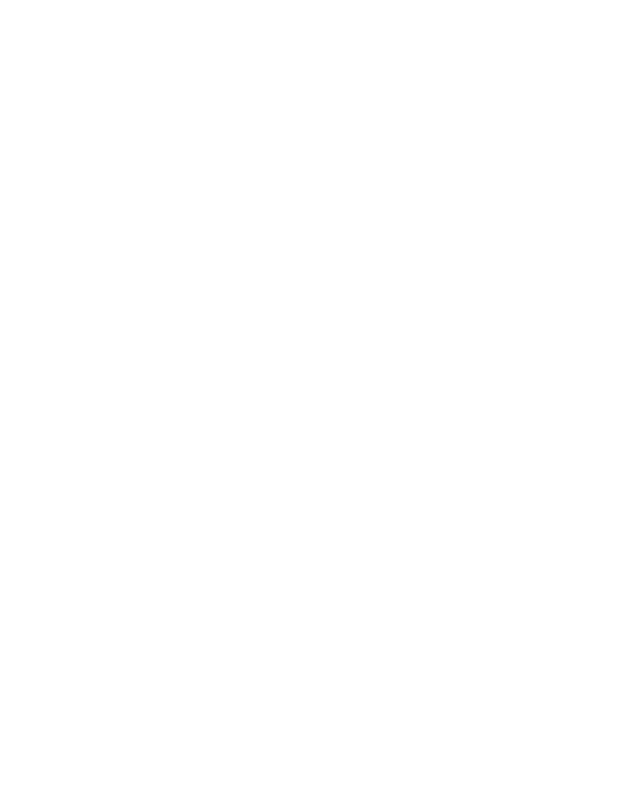
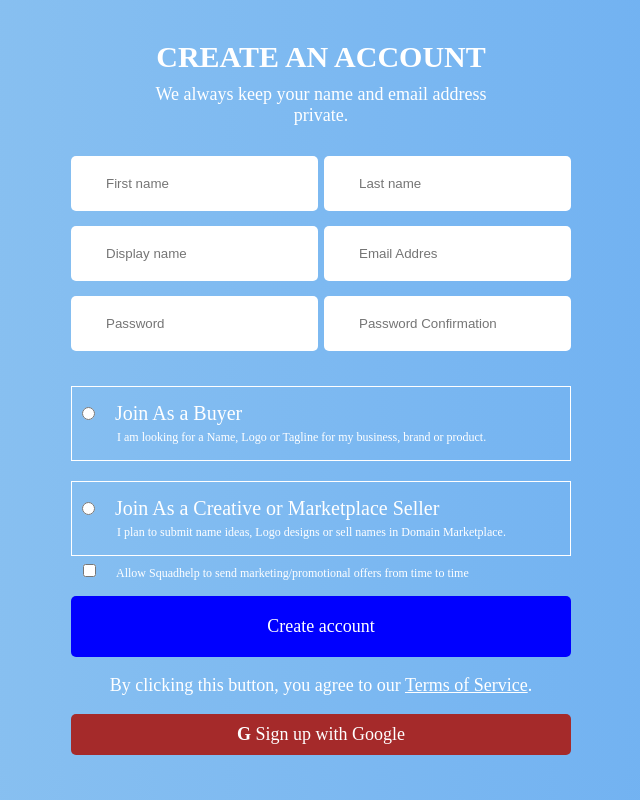
Before and after one commit to RuslanKondratuk/form-practic, a plain HTML site: page index.html in a window 1280 px wide. Shown: the whole page, without its empty margins (319-959 px from the left). Drawn offline with Linux system fonts and the light colour scheme.

Commit message:
ready form visualisated

```diff
--- a/index.html
+++ b/index.html
@@ -4,9 +4,45 @@
     <meta charset="UTF-8">
     <meta http-equiv="X-UA-Compatible" content="IE=edge">
     <meta name="viewport" content="width=device-width, initial-scale=1.0">
+    <link rel="stylesheet" href="./style.css">
     <title>Form</title>
 </head>
 <body>
-
+    <div class="container">
+        <div class="header">
+            <h1 class="title">Create an account</h1>
+            <p class="sub-title">We always keep your name and email address private.</p>
+        </div>
+        <form action="" class="form">
+            <div class="text-input">
+                <input class="row-input" type="text" name="first-name" id="" placeholder="First name">
+                <input class="row-input" type="text" name="last-name" id="" placeholder="Last name">
+                <input class="row-input" type="text" name="display-name" id="" placeholder="Display name">
+                <input class="row-input" type="email" name="email" id="" placeholder="Email Addres">
+                <input class="row-input" type="password" name="password" id="" placeholder="Password">
+                <input class="row-input" type="password" name="password-confirmation" id="" placeholder="Password Confirmation">
+            </div>
+            <div class="radio-input">
+                <label class="label-text"><input class="radio" type="radio" name="radio">Join As a Buyer</label>
+                <p class="label-sub-text">I am looking for a Name, Logo or Tagline for my business, brand or product.</p>
+            </div>
+            <div class="radio-input">
+                <label class="label-text"><input class="radio" type="radio" name="radio">Join As a Creative or Marketplace Seller</label>
+                <p class="label-sub-text">I plan to submit name ideas, Logo designs or sell names in Domain Marketplace.</p>
+            </div>
+            <div class="checkbox-input">
+                <label class="label-sub-text padding"><input class="radio" type="checkbox">Allow Squadhelp to send marketing/promotional offers from time to time</label>
+            </div>
+            <div class="btn-create">
+                <a href="#" class="btn">Create account</a>
+            </div>
+            <div class="text-agree">
+                <p>By clicking this button, you agree to our <a href="#" class="link-agree"> Terms of Service</a>.</p>
+            </div>
+            <div class="btn-create">
+                <a href="#" class="btn brown"><b>G</b> Sign up with Google</a>
+            </div>
+        </form>
+    </div>
 </body>
 </html>
--- a/style.css
+++ b/style.css
@@ -0,0 +1,125 @@
+* {
+    box-sizing: border-box;
+}
+
+body {
+    margin: 0;
+    padding: 0;
+    background: rgb(141,195,240);
+    background: linear-gradient(90deg, rgba(141,195,240,1) 11%, rgba(104,172,242,1) 100%);
+}
+
+
+.container {
+    width: 500px;
+    margin: 20px auto;
+    display: flex;
+    flex-direction: column;
+    align-items: center;
+}
+.form {
+
+}
+.header {
+    width: 350px;
+
+}
+.title {
+    font-size: 30px;
+    text-transform: uppercase;
+    color: white;
+    text-align: center;
+    margin: 0;
+    margin-top: 20px;
+}
+.sub-title {
+    font-size: 18px;
+    color: white;
+    text-align: center;
+    margin-top: 10px;
+    margin-bottom: 30px;
+}
+.text-input {
+    display: flex;
+    flex-wrap: wrap;
+    width: 100%;
+    justify-content: space-between;
+}
+
+.row-input {
+    padding: 20px 35px;
+    margin-bottom: 15px;
+    border: none;
+    border-radius: 5px;
+
+}
+
+.label-text {
+    font-size: 20px;
+    color: white;
+    padding-top: 15px;
+}
+
+.label-sub-text {
+    font-size: 12px;
+    color: white;
+    margin: 0;
+    margin-top: 5px;
+    padding-left: 40px;
+    padding-bottom: 15px;
+}
+.radio-input {
+    width: 100%;
+    border: 1px solid white;
+    margin-top: 20px;
+    display: flex;
+    flex-direction: column;
+    justify-content: center;
+    padding-left: 5px;
+
+}
+
+.radio {
+    margin-right: 20px;
+}
+.checkbox-input {
+    width: 100%;
+    display: flex;
+    flex-direction: row;
+    justify-content: flex-start;
+}
+
+.padding {
+    padding-left: 8px;
+}
+.btn-create {
+    display: flex;
+    justify-content: center;
+}
+
+.btn {
+    font-size: 18px;
+    color: white;
+    text-decoration: none;
+    padding: 20px;
+    width: 100%;
+    background-color: blue;
+    border-radius: 5px;
+    text-align: center;
+}
+.text-agree {
+    display: flex;
+    justify-content: center;
+    font-size: 18px;
+    color: white;
+}
+
+.link-agree {
+    color: white;
+
+
+}
+.brown {
+    padding: 10px;
+    background-color: brown;
+}
```
